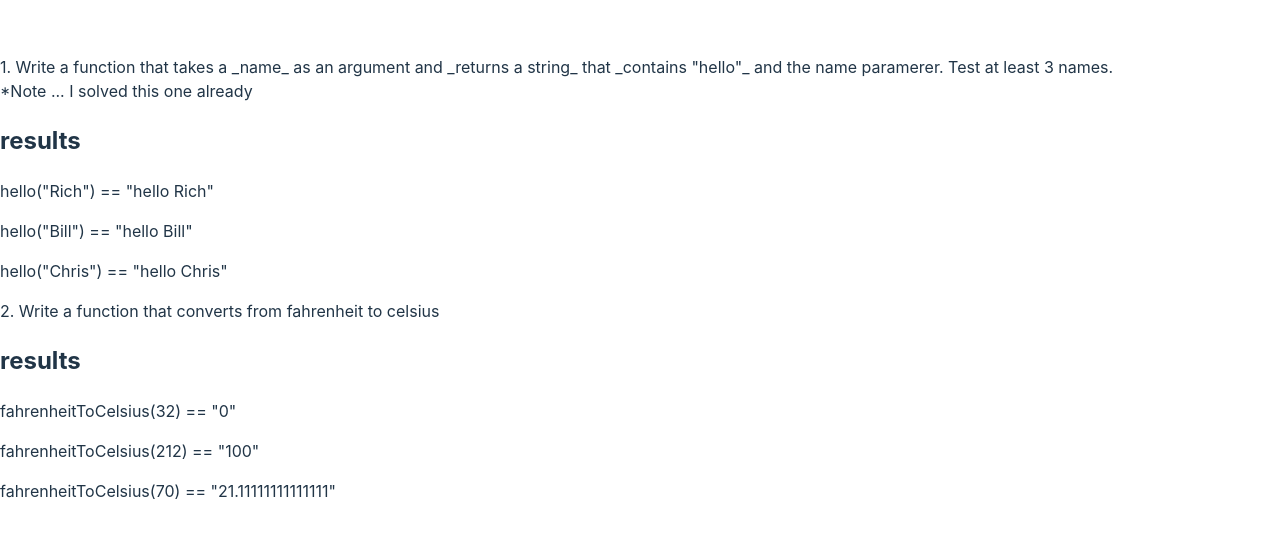
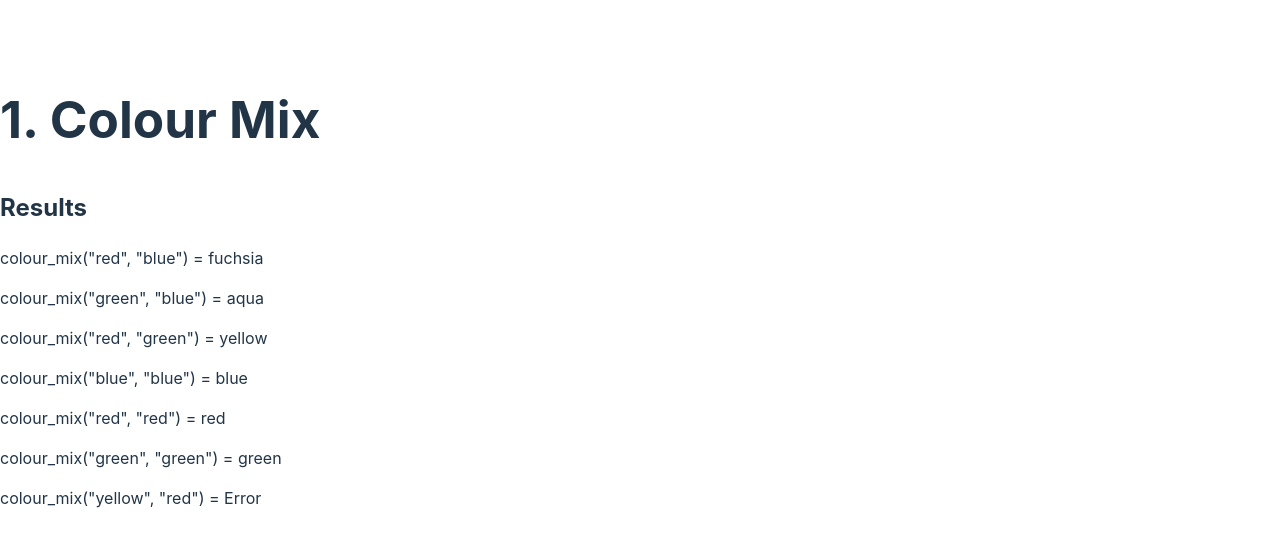
Before and after one commit to LebLeb03/UX308_Final, a React (Vite) app: page / in a window 1280 px wide. Shown: the part 113-660 px from the top of the page. Built offline with nearby package versions, Linux system fonts and the light colour scheme.

Commit message:
added q 1

```diff
--- a/src/App.jsx
+++ b/src/App.jsx
@@ -1,10 +1,10 @@
-import {Question1, Question2} from './components.jsx';
+import {Question1} from './components.jsx';
 
 function App() {
   return (
     <>
         <Question1 />
-        <Question2 />
+
     </>
   )
 }
--- a/src/components.jsx
+++ b/src/components.jsx
@@ -1,23 +1,19 @@
-import {fahrenheitToCelsius, hello} from './functions.js';
+import { colour_mix } from './functions.js';
 
-function Question1(){
-    return <section>
-1. Write a function that takes a _name_ as an argument and _returns a string_ that _contains "hello"_ and the name paramerer. Test at least 3 names. <br />*Note ... I solved this one already
-      <h2>results</h2>
-      <p>hello("Rich") == "{hello('Rich')}"</p>
-      <p>hello("Bill") == "{hello('Bill')}"</p>
-      <p>hello("Chris") == "{hello('Chris')}"</p>
-    </section>;
+function Question1() {
+    return (
+        <section>
+            <h1>1. Colour Mix</h1>
+            <h2>Results</h2>
+            <p>colour_mix("red", "blue") = {colour_mix("red", "blue")}</p>
+            <p>colour_mix("green", "blue") = {colour_mix("green", "blue")}</p>
+            <p>colour_mix("red", "green") = {colour_mix("red", "green")}</p>
+            <p>colour_mix("blue", "blue") = {colour_mix("blue", "blue")}</p>
+            <p>colour_mix("red", "red") = {colour_mix("red", "red")}</p>
+            <p>colour_mix("green", "green") = {colour_mix("green", "green")}</p>
+            <p>colour_mix("yellow", "red") = {colour_mix("yellow", "red")}</p>
+        </section>
+    );
 }
 
-function Question2(){
-    return <section>
-2. Write a function that converts from fahrenheit to celsius
-<h2>results</h2>
-<p>fahrenheitToCelsius(32) == "{fahrenheitToCelsius(32)}"</p>
-<p>fahrenheitToCelsius(212) == "{fahrenheitToCelsius(212)}"</p>
-<p>fahrenheitToCelsius(70) == "{fahrenheitToCelsius(70)}"</p>
-    </section>
-}
-
-export {Question1, Question2}
+export { Question1 };
--- a/src/functions.js
+++ b/src/functions.js
@@ -1,10 +1,26 @@
-function hello(name){
-    return(`hello ${name}`);
+/**
+ * Mixes two primary RGB colors and returns the resulting color.
+ * @param {string} rgb_colour1 - first color
+ * @param {string} rgb_colour2 - second color
+ * @returns {string} - mixed color or error
+ */
+export function colour_mix(rgb_colour1, rgb_colour2) {
+    const validColors = ["red", "green", "blue"];
+
+    if (!validColors.includes(rgb_colour1) || !validColors.includes(rgb_colour2)) {
+        return "Error";
+    }
+
+    const combo = new Set([rgb_colour1, rgb_colour2]);
+
+    if (combo.size === 1) {
+        // Same color
+        return rgb_colour1;
+    }
+
+    if (combo.has("red") && combo.has("blue")) return "fuchsia";
+    if (combo.has("red") && combo.has("green")) return "yellow";
+    if (combo.has("green") && combo.has("blue")) return "aqua";
+
+    return "Error"; // fallback (shouldn't hit here with valid input)
 }
-
-function fahrenheitToCelsius(fahrenheit){
-    const celsius = (fahrenheit -32) * 5/9
-    return celsius;
-}
-
-export {hello, fahrenheitToCelsius}
```
